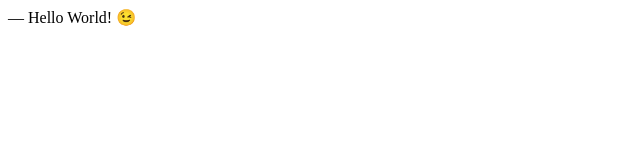
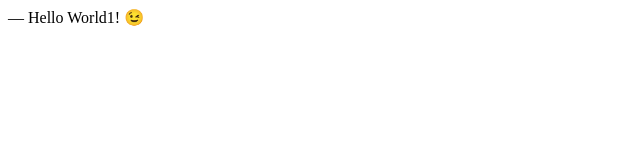
Before and after one commit to alicelavra/homepage, a plain HTML site: page index.html in a window 1280 px wide. Shown: the full height of the page, 0-640 px from the left. Drawn offline with Linux system fonts and the light colour scheme.

```diff
--- a/index.html
+++ b/index.html
@@ -5,6 +5,6 @@
     <title>Résumé</title>
   </head>
   <body>
-    ― Hello World! &#x1F609;
+    ― Hello World1! &#x1F609;
   </body>
 </html>
```
